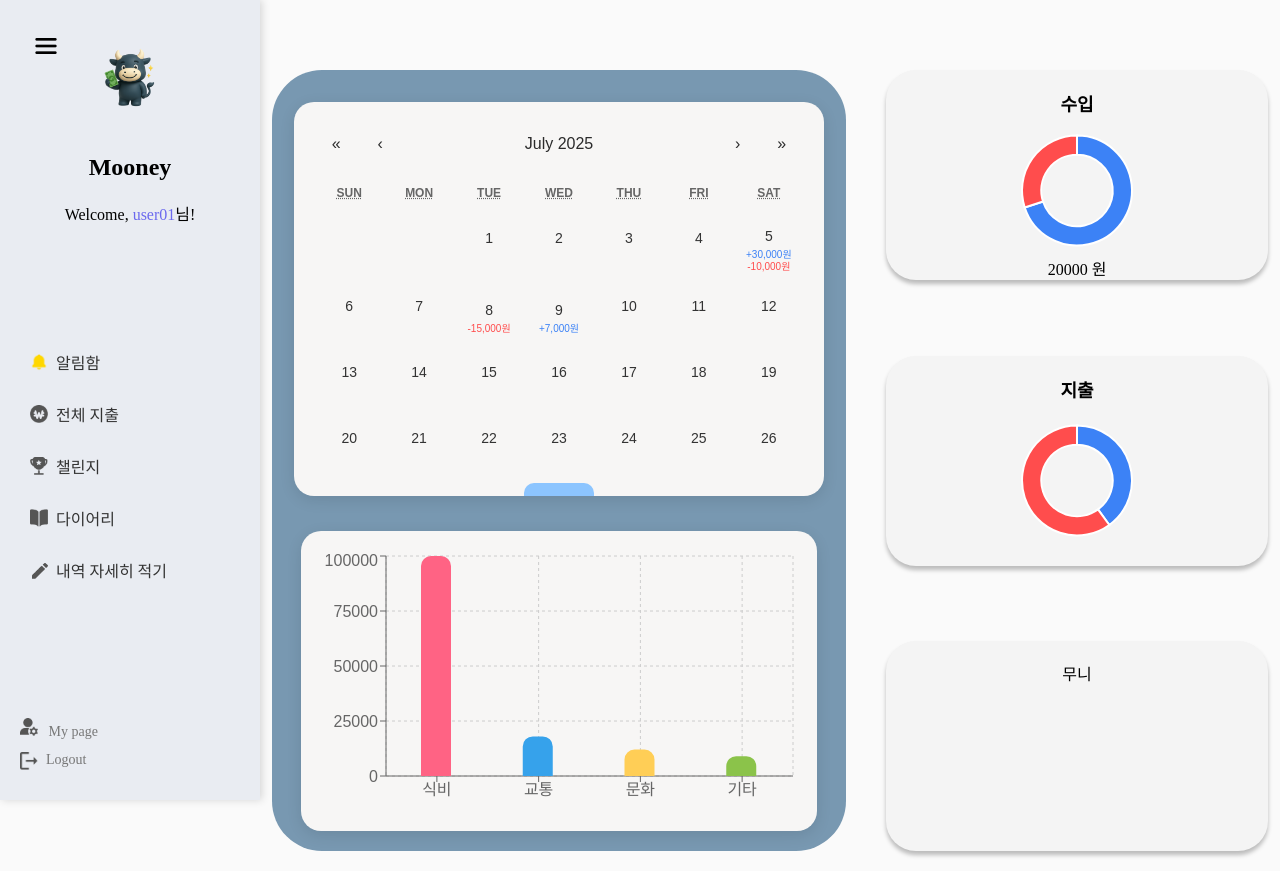
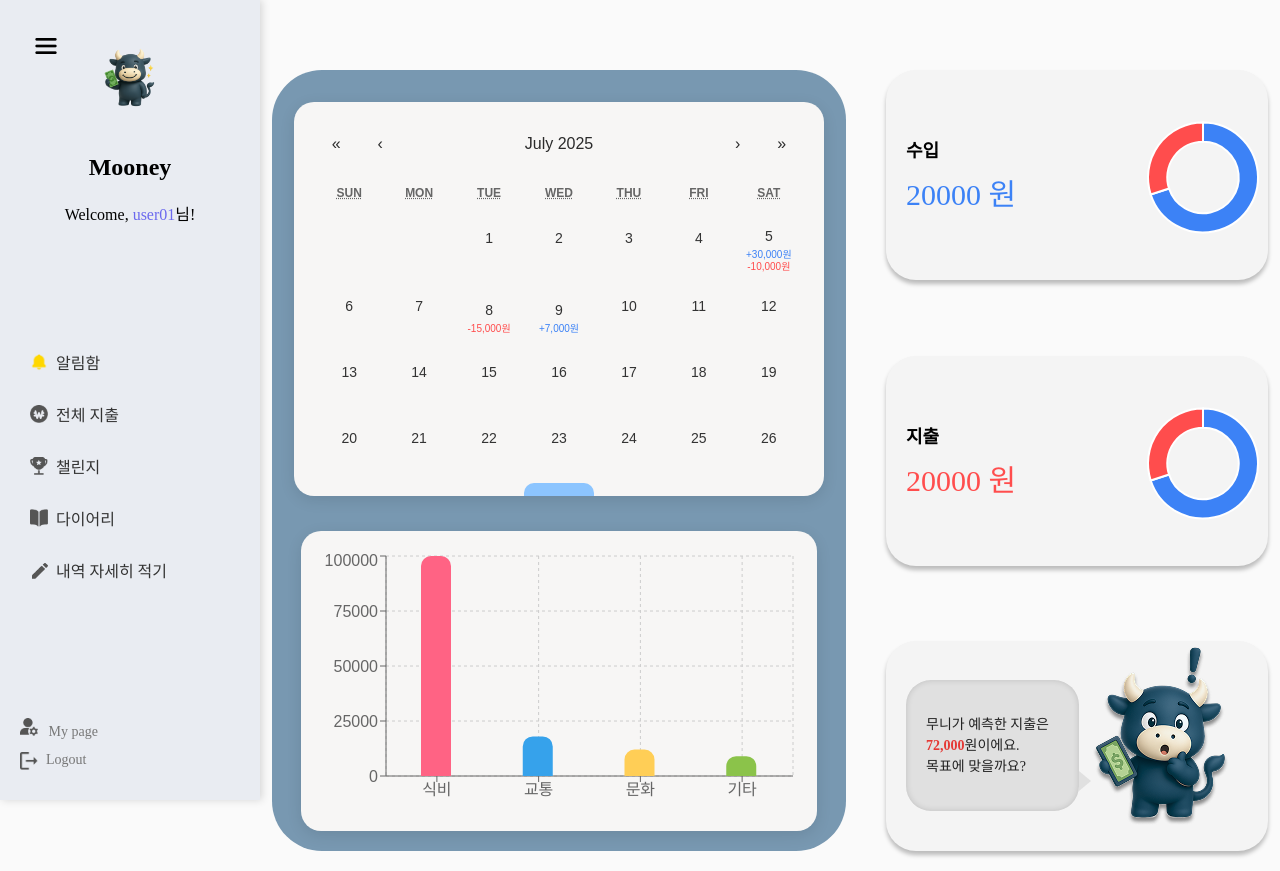
Before and after one commit to dvhafly87/MooneyFront, a React (Vite) app: page / in a window 1280 px wide. Built offline with nearby package versions, Linux system fonts and the light colour scheme.

Commit message:
homepage css 수정

```diff
--- a/src/css/homepage.css
+++ b/src/css/homepage.css
@@ -46,27 +46,104 @@ body {
 }
 
 .income-card,
-.outcome-card,
-.chatbot-mooney {
+.outcome-card {
   height: 170px;
   width: 342px;
   background-color: #F4F4F4;
   border-radius: 30px;
   box-shadow: 0px 4px 4px rgba(0, 0, 0, 0.25);
-  text-align: center;
   padding: 20px;
   display: flex;
-  flex-direction: column;
+  flex-direction: row; /* ✅ 가로 정렬 */
   align-items: center;
   justify-content: space-between;
+  gap: 16px;
+}
+.income-card-left,
+.outcome-card-left {
+  display: flex;
+  flex-direction: column;
+  align-items: flex-start;
+}
+
+.income-card:hover,
+.outcome-card:hover {
+  transform: translateY(-4px);
+  box-shadow: 0 6px 12px rgba(0, 0, 0, 0.2);
 }
 
 .icome-card-title,
 .outcome-card-title {
   font-weight: bold;
   font-size: 18px;
-  margin-bottom: 12px;
-  margin-top: 0;
+  margin: 30;
+}
+
+.income-card-amount {
+  font-size: 30px;
+  color: #3C82F6;
+  margin-top: 8px;
+}
+.outcome-card-amount {
+  font-size: 30px;
+  color: #FF4D4D;
+  margin-top: 8px;
+}
+
+.income-card-chart,
+.outcome-card-chart{
+  width: 120px;
+  height: 120px;
+}
+
+.chatbot-mooney {
+  position: relative;
+  height: 170px;
+  width: 342px;
+  background-color: #f4f4f4;
+  border-radius: 30px;
+  box-shadow: 0px 4px 4px rgba(0, 0, 0, 0.25);
+  padding: 20px;
+  display: flex;
+  flex-direction: row;
+  align-items: flex-end;
+  justify-content: space-between;
+  overflow: visible;
+}
+
+.chatbot-bubble {
+  background: #e0e0e0;
+  border-radius: 25px;
+  padding: 20px;
+  max-width: 200px;
+  font-size: 14px;
+  line-height: 1.5;
+  color: #222;
+  position: relative;
+  box-shadow: inset 0px 0px 6px rgba(0, 0, 0, 0.15);
+  transform: translateY(-20px);
+}
+
+.chatbot-bubble::after {
+  content: '';
+  position: absolute;
+  right: -12px;
+  bottom: 20px;
+  width: 0;
+  height: 0;
+  border-top: 10px solid transparent;
+  border-bottom: 10px solid transparent;
+  border-left: 12px solid #e0e0e0;
+}
+
+.highlight {
+  color: #e53935;
+  font-weight: bold;
+}
+
+.chatbot-character {
+  height: 100px;
+  width: auto;
 }
 
 @media (max-width: 768px) {
@@ -84,3 +161,19 @@ body {
     height: auto;
   }
 }
+
+.homepage-container:not(.sidebar-open) .main-content-wrapper {
+  max-width: 1200px;
+  margin: 0 auto;
+  gap: 60px;
+}
+
+.homepage-container:not(.sidebar-open) .calender-container {
+  width: 620px;
+}
+
+.homepage-container:not(.sidebar-open) .income-card,
+.homepage-container:not(.sidebar-open) .outcome-card,
+.homepage-container:not(.sidebar-open) .chatbot-mooney {
+  width: 380px;
+}
--- a/src/pages/HomePage.jsx
+++ b/src/pages/HomePage.jsx
@@ -4,6 +4,7 @@ import { Apexcharts } from '../components/Apexcharts';
 import MyCalendar from '../components/MyCalendar';
 import CategoryChart from '../components/CategoryChart';
 import '../css/homepage.css';
+import chatImg from '../img/chatbotmooney.png';
 
 function HomePage() {
   const [sidebarOpen, setSidebarOpen] = useState(true);
@@ -25,17 +26,35 @@ function HomePage() {
 
         <div className="right-column">
           <div className="income-card">
-            <div className="icome-card-title">수입</div>
-            <Apexcharts win={70} defeat={30} />
-            <div className="income-card-amount">20000 원</div>
+            <div className="income-card-left">
+              <div className="icome-card-title">수입</div>
+              <div className="income-card-amount">20000 원</div>
+            </div>
+            <div className="income-card-chart">
+              <Apexcharts win={70} defeat={30} />
+            </div>
           </div>
 
           <div className="outcome-card">
-            <div className="outcome-card-title">지출</div>
-            <Apexcharts win={40} defeat={60} />
+            <div className="outcome-card-left">
+              <div className="outcome-card-title">지출</div>
+              <div className="outcome-card-amount">20000 원</div>
+            </div>
+            <div className="outcome-card-chart">
+              <Apexcharts win={70} defeat={30} />
+            </div>
           </div>
 
-          <div className="chatbot-mooney">무니</div>
+          <div className="chatbot-mooney">
+            <div className="chatbot-bubble">
+              <p>
+                무니가 예측한 지출은 <span className="highlight">72,000</span>원이에요.
+                <br />
+                목표에 맞을까요?
+              </p>
+            </div>
+            <img src={chatImg} alt="챗봇 무니" className="chatboticon" />
+          </div>
         </div>
       </div>
     </div>
```
Also changed, not shown: src/img/chatbotmooney.png (added).
